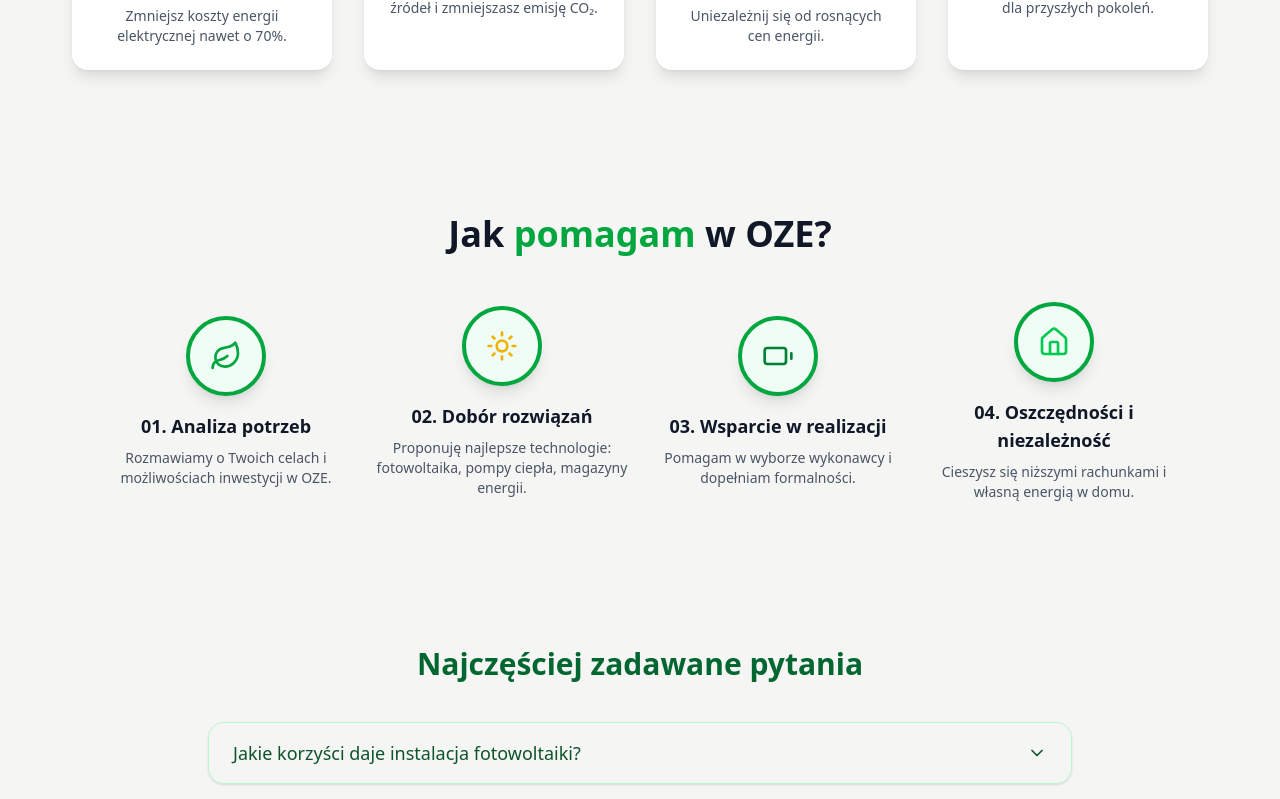
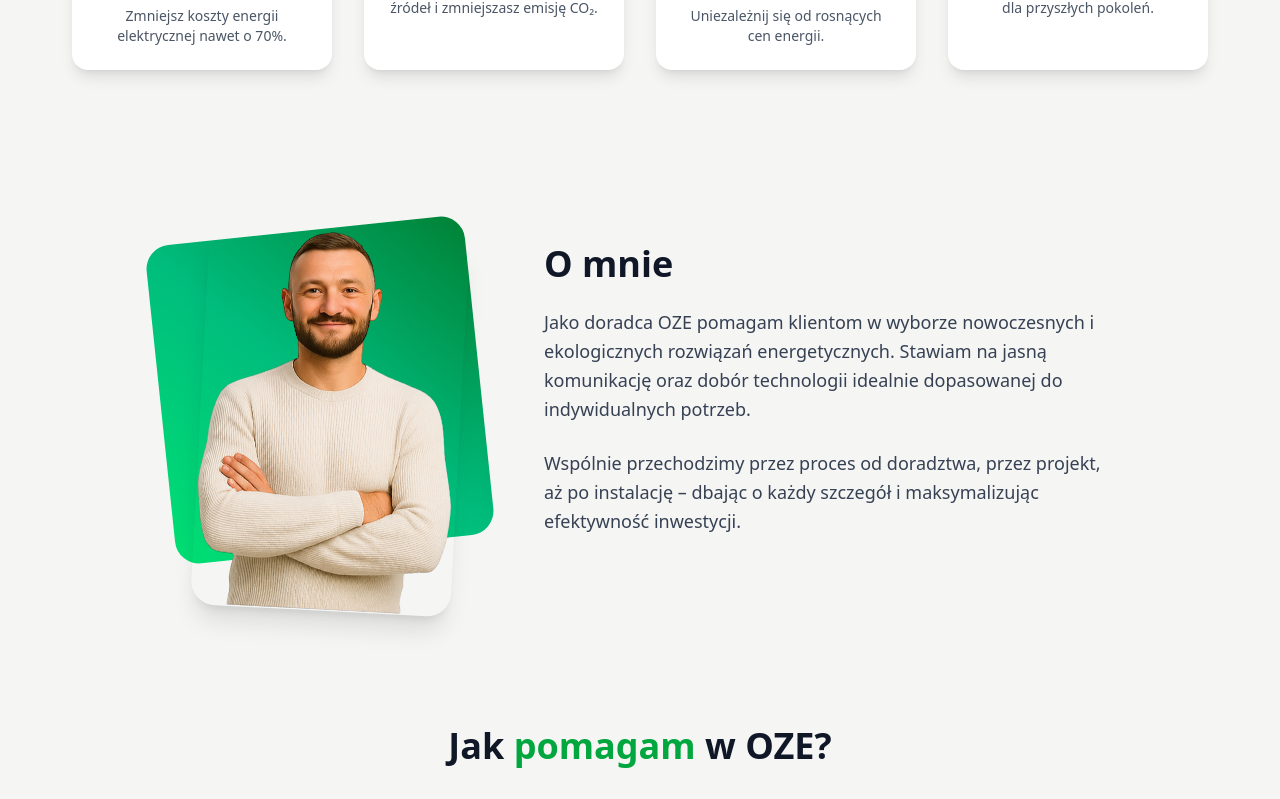
Before and after one commit to Giszta/twoj-doradca, a Next.js app: page / in a window 1280 px wide. Shown: the part 1198-1997 px from the top of the page. Built offline with nearby package versions, Linux system fonts and the light colour scheme.

Commit message:
created about section

```diff
--- /dev/null
+++ b/src/app/components/AboutSection.tsx
@@ -0,0 +1,37 @@
+"use client";
+
+import Image from "next/image";
+
+export default function AboutMe() {
+  return (
+    <section id="about" className="relative bg-stone-100 py-24">
+      <div className="container mx-auto px-6 lg:px-12 flex flex-col lg:flex-row items-center gap-16 justify-center">
+
+        <div className="relative w-80 h-80">
+          <div className="absolute inset-0 bg-gradient-to-tr from-green-400 via-emerald-500 to-green-700 rounded-3xl transform -rotate-6"></div>
+          <Image
+            src="/img/hero.png"
+            alt="Doradca OZE"
+            width={260}
+            height={200}
+            className="relative object-cover rounded-3xl shadow-xl transform rotate-3 left-10"
+          />
+        </div>
+
+        <div className="max-w-xl text-center lg:text-left">
+          <h2 className="text-4xl font-bold text-gray-900 mb-6">O mnie</h2>
+          <p className="text-lg text-gray-700 leading-relaxed mb-6">
+            Jako doradca OZE pomagam klientom w wyborze nowoczesnych i ekologicznych
+            rozwiązań energetycznych. Stawiam na jasną komunikację oraz dobór
+            technologii idealnie dopasowanej do indywidualnych potrzeb.
+          </p>
+          <p className="text-lg text-gray-700 leading-relaxed">
+            Wspólnie przechodzimy przez proces od doradztwa, przez projekt,
+            aż po instalację – dbając o każdy szczegół i maksymalizując
+            efektywność inwestycji.
+          </p>
+        </div>
+      </div>
+    </section>
+  );
+}
--- a/src/app/components/Navbar.tsx
+++ b/src/app/components/Navbar.tsx
@@ -8,8 +8,8 @@ import MenuOverlay from "./MenuOverlay";
 
 const navbarItem = [
 	{ title: "Dlaczego OZE?", path: "#why-oze" },
+	{ title: "O mnie", path: "#about" },
 	{ title: "Jak pomagam", path: "#help" },
-	{ title: "O mnie", path: "#o-mnie" },
 	{ title: "Opinie / Realizacje", path: "#opinie" },
 	{ title: "FAQ", path: "#faq" },
 	{ title: "Kontakt", path: "#kontakt" },
--- a/src/app/page.tsx
+++ b/src/app/page.tsx
@@ -6,6 +6,7 @@ import HeroSection from "./components/HeroSection";
 import FAQ from "./components/Faq";
 import HowWeHelp from "./components/HelpSection";
 import WhyOZE from "./components/WhySection";
+import AboutMe from "./components/AboutSection";
 
 export default function Home() {
   return (
@@ -14,6 +15,7 @@ export default function Home() {
       <HeroSection></HeroSection>
       <div className="container  mx-auto px-12 py-4 ">
         <WhyOZE></WhyOZE>
+        <AboutMe></AboutMe>
         <HowWeHelp></HowWeHelp>
         <FAQ></FAQ>
       </div>
```
Also changed, not shown: public/img/hero.png.
